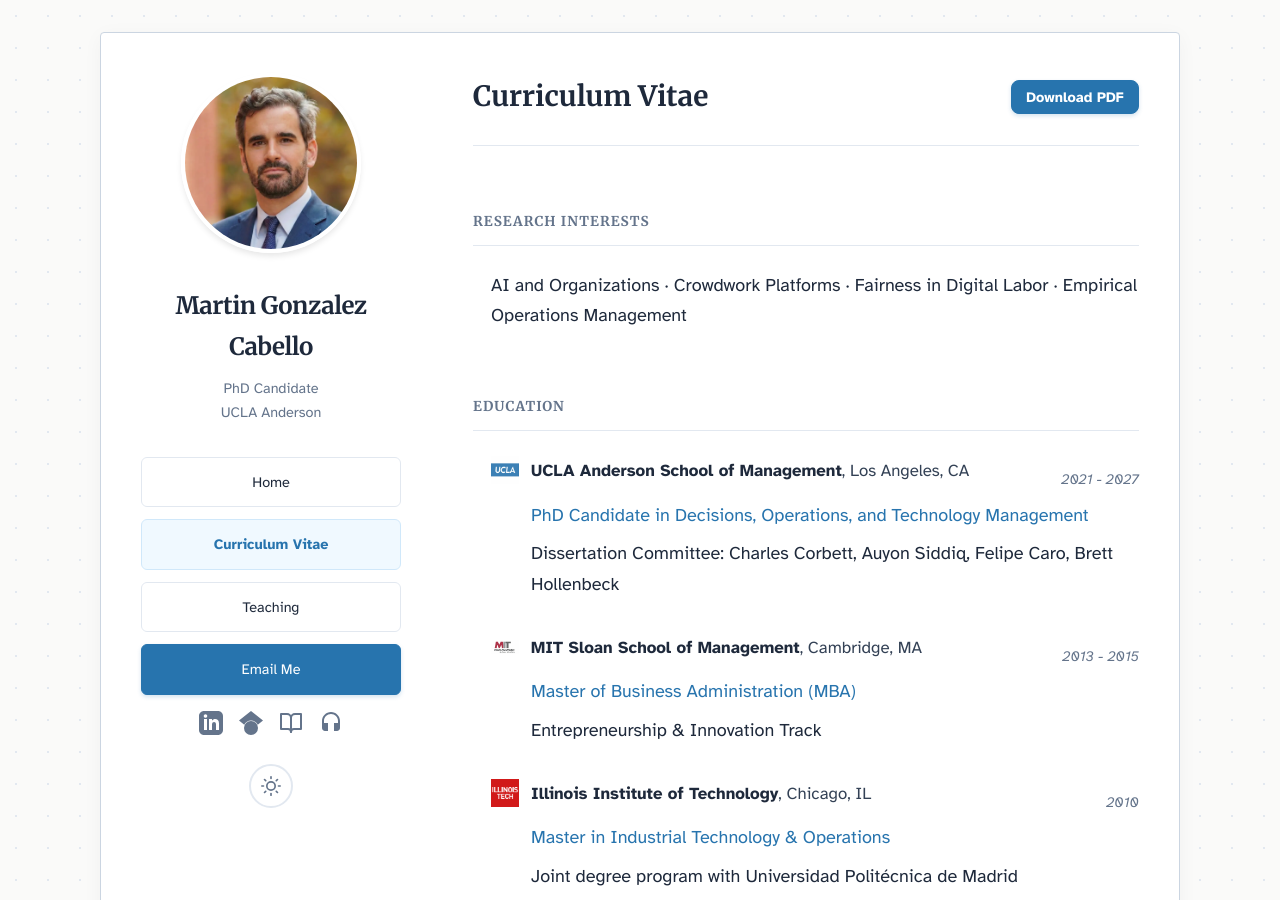
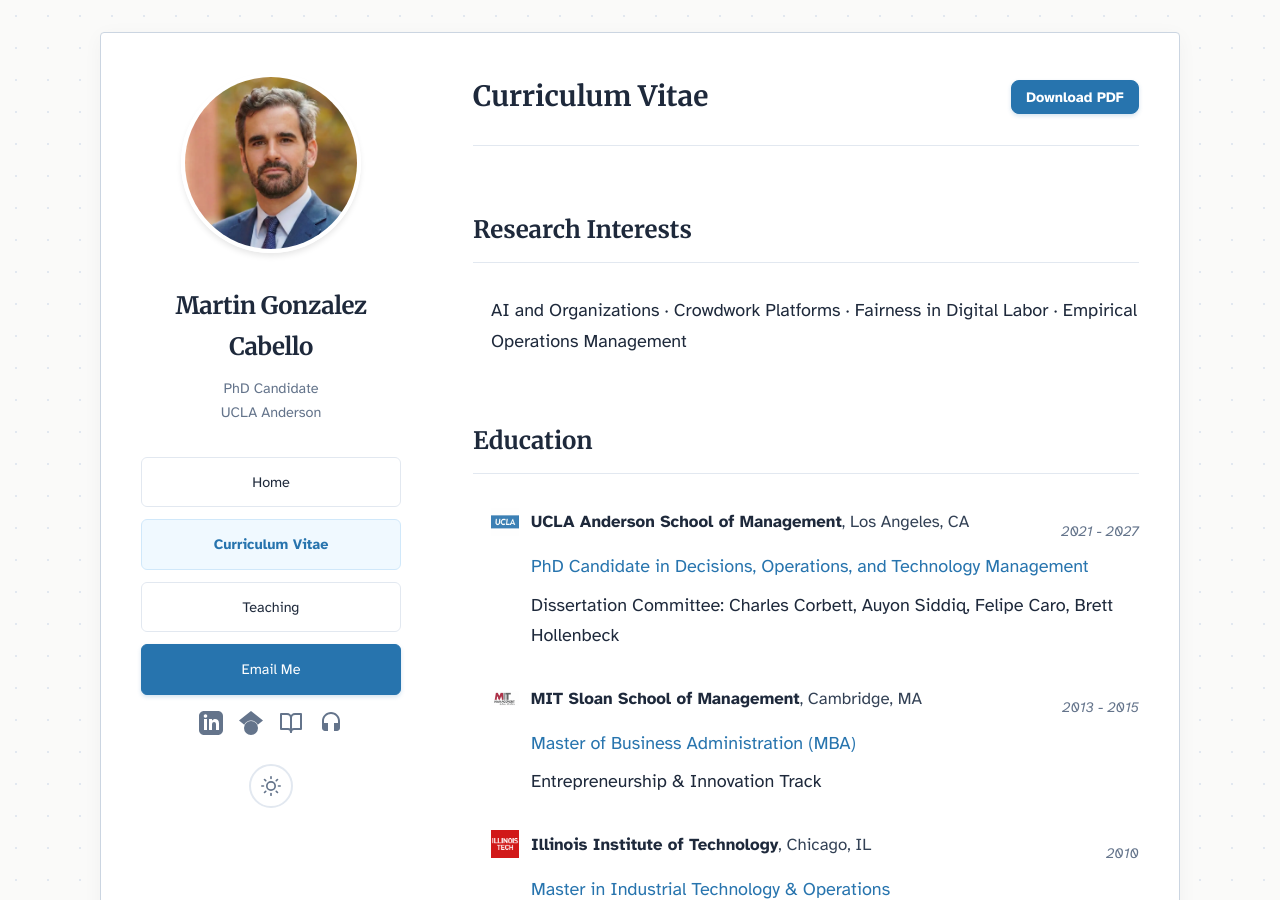
Before and after one commit to martins73/research-site, a Jekyll site: the page built from cv.html, in a window 1280 px wide and 900 px high. Built offline with Jekyll 4.4.1, drawn with Linux system fonts in a browser that asks for light colours.

Commit message:
Remove section header classes from CV

```diff
--- a/cv.html
+++ b/cv.html
@@ -24,7 +24,7 @@ description: Academic CV and professional background in analytics, operations, a
 
 {% if site.data.cv.research_interests.size > 0 %}
 <section id="research-interests" class="section-spacing">
-    <h2 class="cv-section-header">Research Interests</h2>
+    <h2>Research Interests</h2>
     <div class="cv-entry">
         <div class="cv-desc cv-desc-no-indent">
             {{ site.data.cv.research_interests | join: " · " }}
@@ -37,7 +37,7 @@ description: Academic CV and professional background in analytics, operations, a
 
 {% if site.data.cv.appointments and site.data.cv.appointments.size > 0 %}
 <section id="appointments" class="section-spacing">
-    <h2 class="cv-section-header">Academic Appointments</h2>
+    <h2>Academic Appointments</h2>
 
     {% for item in site.data.cv.appointments %}
         <div class="cv-entry">
@@ -73,7 +73,7 @@ description: Academic CV and professional background in analytics, operations, a
 <!-- ### EDUCATION ### -->
 
 <section id="education" class="section-spacing">
-    <h2 class="cv-section-header">Education</h2>
+    <h2>Education</h2>
 
     {% for item in site.data.cv.education %}
         <div class="cv-entry">
@@ -111,7 +111,7 @@ description: Academic CV and professional background in analytics, operations, a
 {% assign publications = site.data.papers.papers | where: "cv_category", "Publication" %}
 {% if publications.size > 0 %}
 <section id="publications" class="section-spacing">
-    <h2 class="cv-section-header">Publications</h2>
+    <h2>Publications</h2>
     {% for paper in publications %}
     <div class="cv-entry">
         <span class="cv-title">{{ paper.title }}</span>
@@ -132,7 +132,7 @@ description: Academic CV and professional background in analytics, operations, a
 {% assign working_papers = site.data.papers.papers | where: "cv_category", "Working Paper" %}
 {% if working_papers.size > 0 %}
 <section id="working-papers" class="section-spacing">
-    <h2 class="cv-section-header">Working Papers</h2>
+    <h2>Working Papers</h2>
     {% for paper in working_papers %}
     <div class="cv-entry">
         <span class="cv-title">{{ paper.title }}</span>
@@ -153,7 +153,7 @@ description: Academic CV and professional background in analytics, operations, a
 {% assign wip = site.data.papers.papers | where: "cv_category", "Work in Progress" %}
 {% if wip.size > 0 %}
 <section id="work-in-progress" class="section-spacing">
-    <h2 class="cv-section-header">Selected Work in Progress</h2>
+    <h2>Selected Work in Progress</h2>
     {% for paper in wip %}
     <div class="cv-entry">
         <span class="cv-title">{{ paper.title }}</span>
@@ -173,7 +173,7 @@ description: Academic CV and professional background in analytics, operations, a
 {% assign other_articles = site.data.papers.papers | where: "cv_category", "Other Article" %}
 {% if other_articles.size > 0 %}
 <section id="other-articles" class="section-spacing">
-    <h2 class="cv-section-header">Other Articles</h2>
+    <h2>Other Articles</h2>
     {% for paper in other_articles %}
     <div class="cv-entry">
         <span class="cv-title">{{ paper.title }}</span>
@@ -193,7 +193,7 @@ description: Academic CV and professional background in analytics, operations, a
 
 {% if site.data.cv.awards.size > 0 %}
 <section id="awards" class="section-spacing">
-    <h2 class="cv-section-header">Awards &amp; Scholarships</h2>
+    <h2>Awards &amp; Scholarships</h2>
     <ul class="cv-talks-list">
         {% for item in site.data.cv.awards %}
         <li class="cv-award-item">
@@ -215,7 +215,7 @@ description: Academic CV and professional background in analytics, operations, a
 
 {% if site.data.cv.presentations.size > 0 %}
 <section id="presentations" class="section-spacing">
-    <h2 class="cv-section-header">Conference Presentations &amp; Talks</h2>
+    <h2>Conference Presentations &amp; Talks</h2>
     {% for paper in site.data.cv.presentations %}
     <div class="cv-entry cv-paper-block">
         <div class="cv-paper-title">
@@ -237,7 +237,7 @@ description: Academic CV and professional background in analytics, operations, a
 <!-- ### TEACHING ### -->
 
 <section id="teaching" class="section-spacing">
-    <h2 class="cv-section-header">Teaching</h2>
+    <h2>Teaching</h2>
 
     {% for item in site.data.teaching %}
         <div class="cv-entry">
@@ -283,7 +283,7 @@ description: Academic CV and professional background in analytics, operations, a
 
 {% if site.data.cv.service.size > 0 %}
 <section id="service" class="section-spacing">
-    <h2 class="cv-section-header">Service &amp; Professional Organizations</h2>
+    <h2>Service &amp; Professional Organizations</h2>
     {% for item in site.data.cv.service %}
     <div class="cv-entry">
         <div class="cv-desc cv-desc-no-indent">
@@ -297,7 +297,7 @@ description: Academic CV and professional background in analytics, operations, a
 <!-- ### INDUSTRY ### -->
 
 <section id="industry" class="section-spacing">
-    <h2 class="cv-section-header">Work Experience</h2>
+    <h2>Work Experience</h2>
 
     {% for company in site.data.cv.industry %}
         <div class="cv-entry">
@@ -339,7 +339,7 @@ description: Academic CV and professional background in analytics, operations, a
 <!-- ### SKILLS ### -->
 
 <section id="skills" class="section-spacing">
-    <h2 class="cv-section-header">Other Skills</h2>
+    <h2>Other Skills</h2>
     <div class="cv-entry">
         <div class="cv-desc cv-desc-no-indent cv-skills-container">
             {% for group in site.data.cv.skills %}
@@ -358,7 +358,7 @@ description: Academic CV and professional background in analytics, operations, a
 
 {% if site.data.cv.references.size > 0 %}
 <section id="references" class="section-spacing">
-    <h2 class="cv-section-header">References</h2>
+    <h2>References</h2>
     <div>
         {% for ref in site.data.cv.references %}
         <div class="cv-entry cv-ref-entry">
```
